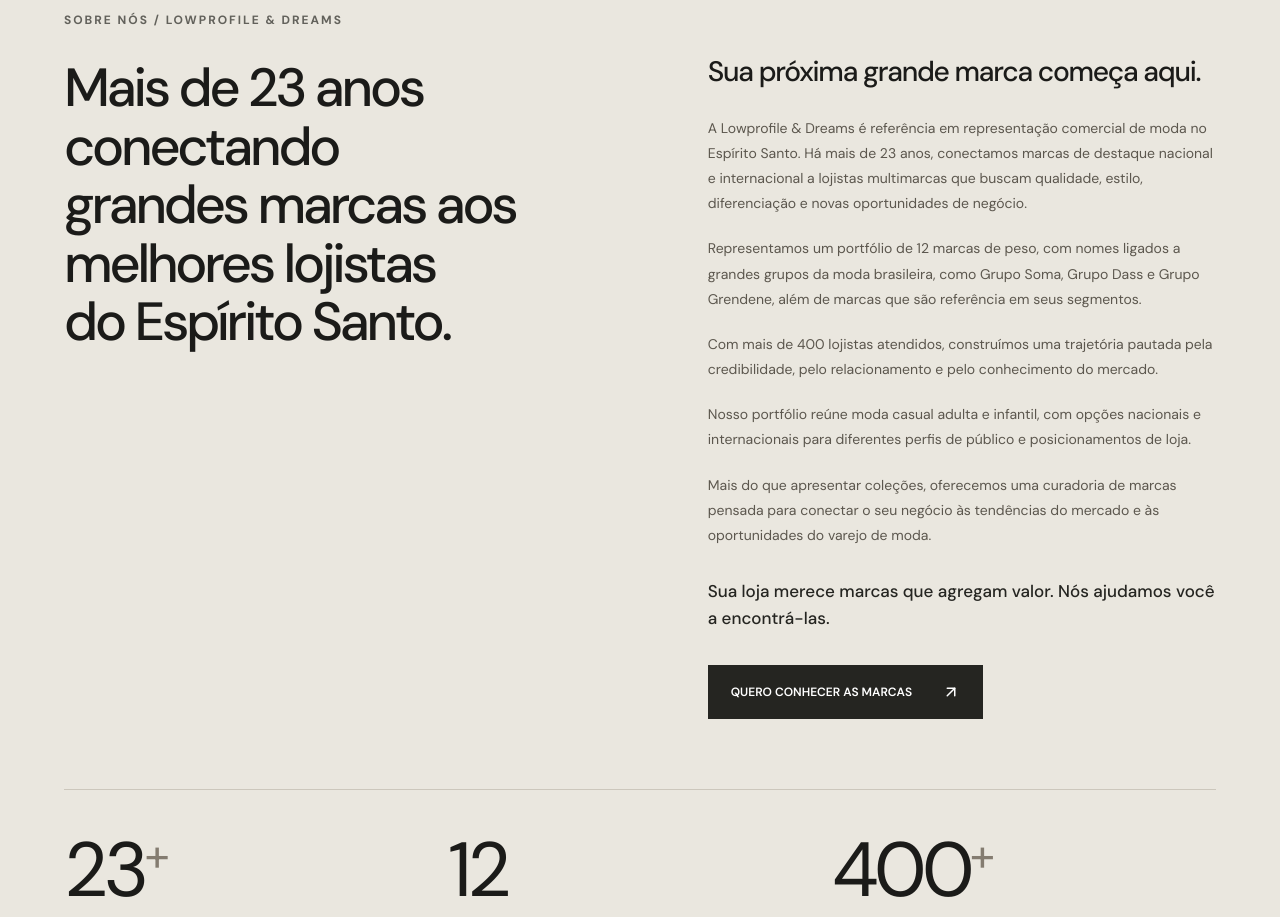
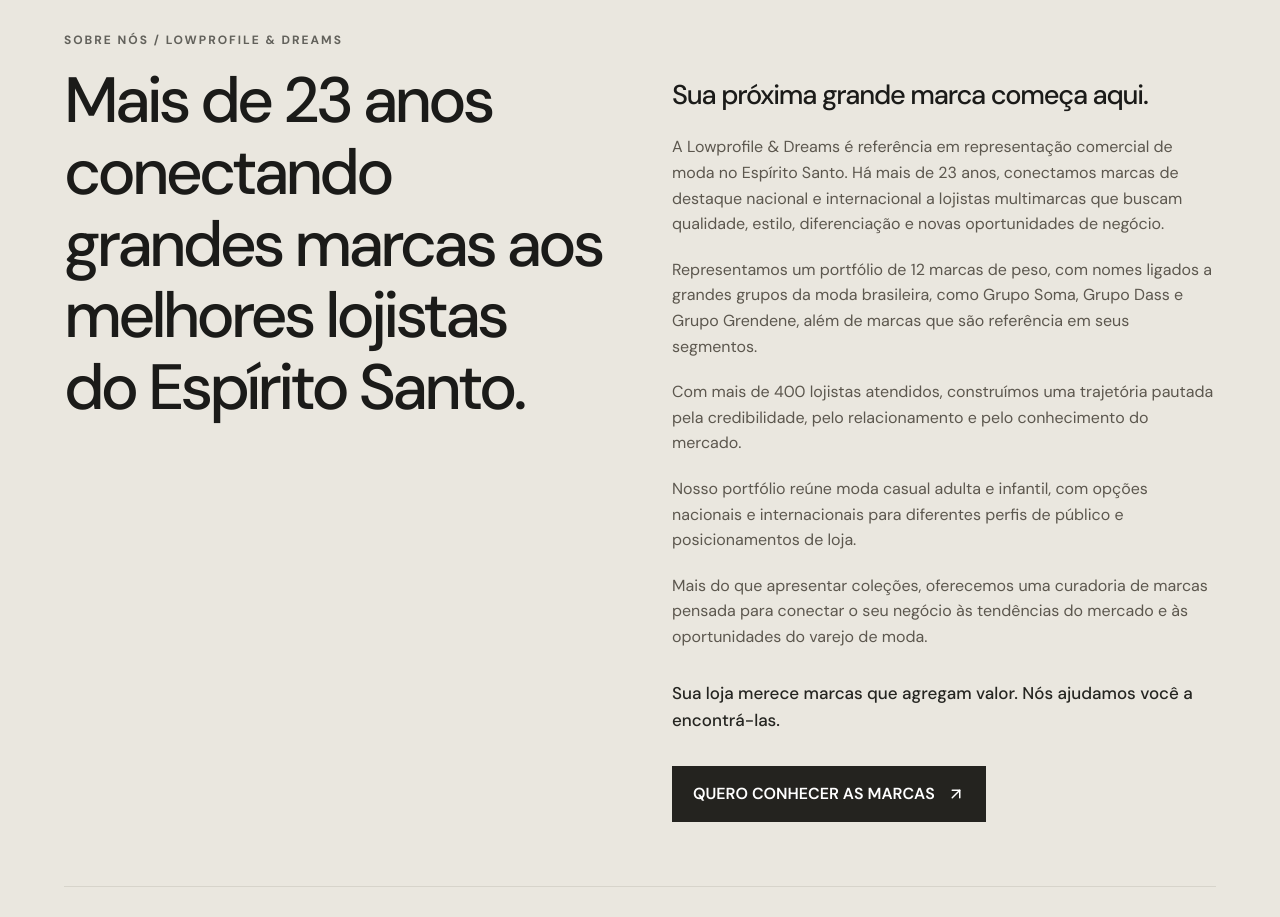
Before and after one commit to achazard27-coder/SHOWROOM-LOW-PROFILE-DREAMS, a React (Vite) app: page / in a window 1280 px wide. Shown: the part 3400-4317 px from the top of the page. Built offline with nearby package versions, Linux system fonts and the light colour scheme.

Commit message:
fix(about): preserve copy with mobile disclosure and three-column statistics

```diff
--- a/src/App.tsx
+++ b/src/App.tsx
@@ -43,10 +43,14 @@
 }
 function AboutSection({ standalone = false, openBrands }: { standalone?: boolean; openBrands: () => void }) {
   const Heading = standalone ? 'h1' : 'h2';
+  const [wide, setWide] = useState(false);
+  const [expanded, setExpanded] = useState(false);
+  useEffect(() => { const media = window.matchMedia('(min-width: 640px)'); const update = () => setWide(media.matches); update(); media.addEventListener('change', update); return () => media.removeEventListener('change', update); }, []);
   return <section className={'about-section section-shell' + (standalone ? ' standalone' : '')} id="sobre-nos" aria-labelledby="about-title">
     <div className="about-intro"><p className="eyebrow">SOBRE NÓS / LOWPROFILE & DREAMS</p><Heading id="about-title">Mais de 23 anos conectando grandes marcas aos melhores lojistas do Espírito Santo.</Heading></div>
-    <div className="about-body"><h3>Sua próxima grande marca começa aqui.</h3>{aboutParagraphs.map(text => <p key={text}>{text}</p>)}
-      <p className="about-closing">Sua loja merece marcas que agregam valor. Nós ajudamos você a encontrá-las.</p>
+    <div className="about-body"><h3>Sua próxima grande marca começa aqui.</h3>{aboutParagraphs.slice(0, 3).map(text => <p key={text}>{text}</p>)}
+      <details className="about-more" open={wide || expanded} onToggle={event => { if (!wide) setExpanded(event.currentTarget.open); }}><summary>Ler mais</summary>{aboutParagraphs.slice(3).map(text => <p key={text}>{text}</p>)}
+      <p className="about-closing">Sua loja merece marcas que agregam valor. Nós ajudamos você a encontrá-las.</p></details>
       <button type="button" className="solid-button" onClick={openBrands}>QUERO CONHECER AS MARCAS <ArrowUpRight size={18} /></button>
     </div>
     <div className="about-numbers" aria-label="Nossa trajetória"><div><strong>23<span>+</span></strong><span>anos de história</span></div><div><strong>12</strong><span>marcas no portfólio</span></div><div><strong>400<span>+</span></strong><span>lojistas atendidos</span></div></div>
--- a/src/index.css
+++ b/src/index.css
@@ -733,3 +733,28 @@
  .tile-link { font-size: 14px; }
  .layout-photo-grid { grid-template-columns: repeat(4, minmax(0, 1fr)); gap: 16px; }
 }
+
+/* About and partnership invitation. */
+.about-section { display: grid; grid-template-columns: minmax(0, 1fr); gap: 24px; padding-block: var(--section); }
+.about-intro h2 { font-size: clamp(1.8rem, 6.5vw, 4rem); line-height: 1.12; margin: 16px 0; }
+.about-intro h1 { font-size: clamp(2.2rem, 9vw, 6rem); line-height: 1.12; margin: 16px 0; }
+.about-body { max-width: 65ch; font-size: 16px; line-height: 1.6; }
+.about-body h3 { font-size: clamp(1.2rem, 3vw, 1.7rem); line-height: 1.4; margin: 0 0 20px; }
+.about-body p { margin: 0 0 20px; font-size: 16px; line-height: 1.6; }
+.about-more summary { display: flex; align-items: center; min-height: 44px; margin-bottom: 16px; cursor: pointer; text-decoration: underline; }
+.about-numbers { display: grid; grid-template-columns: repeat(3, minmax(0, 1fr)); gap: 8px; grid-column: 1 / -1; border-top: 1px solid #d7d4cb; padding-top: 24px; }
+.about-numbers > div { display: flex; flex-direction: column; gap: 8px; padding: 0; border: 0; }
+.about-numbers strong { font-size: clamp(2rem, 9vw, 4.5rem); line-height: 1; font-weight: 500; letter-spacing: -.06em; }
+.about-numbers strong span { font-size: .6em; }
+.about-numbers > div > span { font-size: 12px; line-height: 1.5; text-transform: uppercase; }
+.solid-button, .invite-section > a, .text-button, .text-arrow { display: inline-flex; align-items: center; justify-content: space-between; min-height: 48px; padding: 16px 20px; gap: 12px; font-size: 16px; line-height: 1.4; border: 1px solid #24231f; background: #24231f; color: #fff; }
+.solid-button { width: 100%; }
+.text-button, .text-arrow { padding: 8px 0; background: transparent; color: inherit; border: 0; }
+.invite-section, .brand-partner-band { padding: var(--section) var(--gutter); background: #24231f; color: #fff; }
+.invite-section h2, .brand-partner-band h2 { max-width: 950px; margin: 20px 0; font-size: clamp(1.8rem, 6.5vw, 4rem); line-height: 1.12; }
+.invite-section > p { font-size: 16px; line-height: 1.6; }
+.invite-section > .eyebrow { font-size: 12px; }
+.invite-section > a, .brand-partner-band .solid-button { width: 100%; background: #f6f5f1; border-color: #f6f5f1; color: #24231f; margin-top: 20px; }
+.brand-partner-band { display: grid; grid-template-columns: 1fr; gap: 24px; }
+@media (min-width: 640px) { .about-more summary { display: none; } .solid-button, .invite-section > a, .brand-partner-band .solid-button { width: fit-content; } }
+@media (min-width: 1024px) { .about-section { grid-template-columns: 1fr 1fr; gap: clamp(24px, 5vw, 80px); } .brand-partner-band { grid-template-columns: 1fr auto; align-items: center; } }
```
